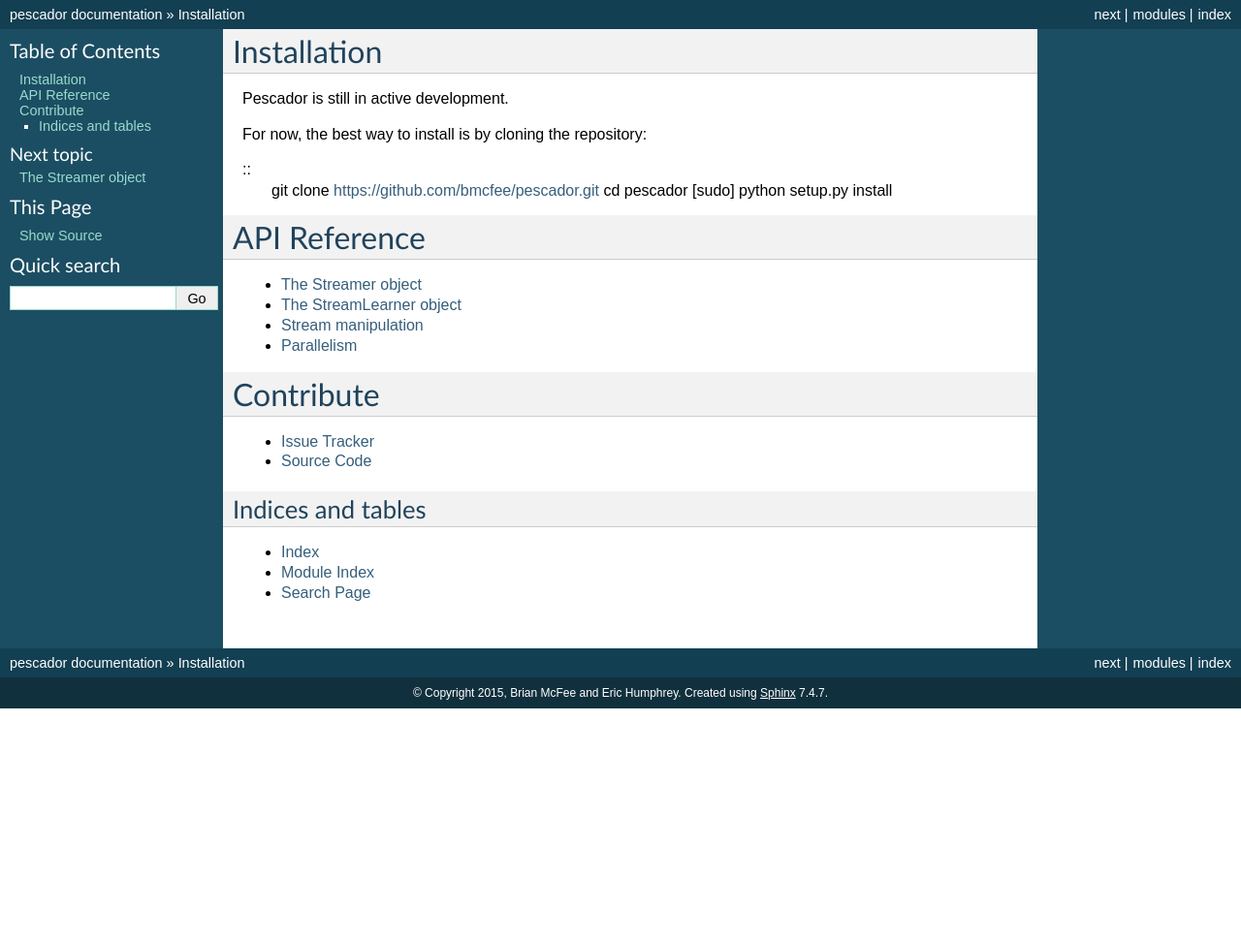
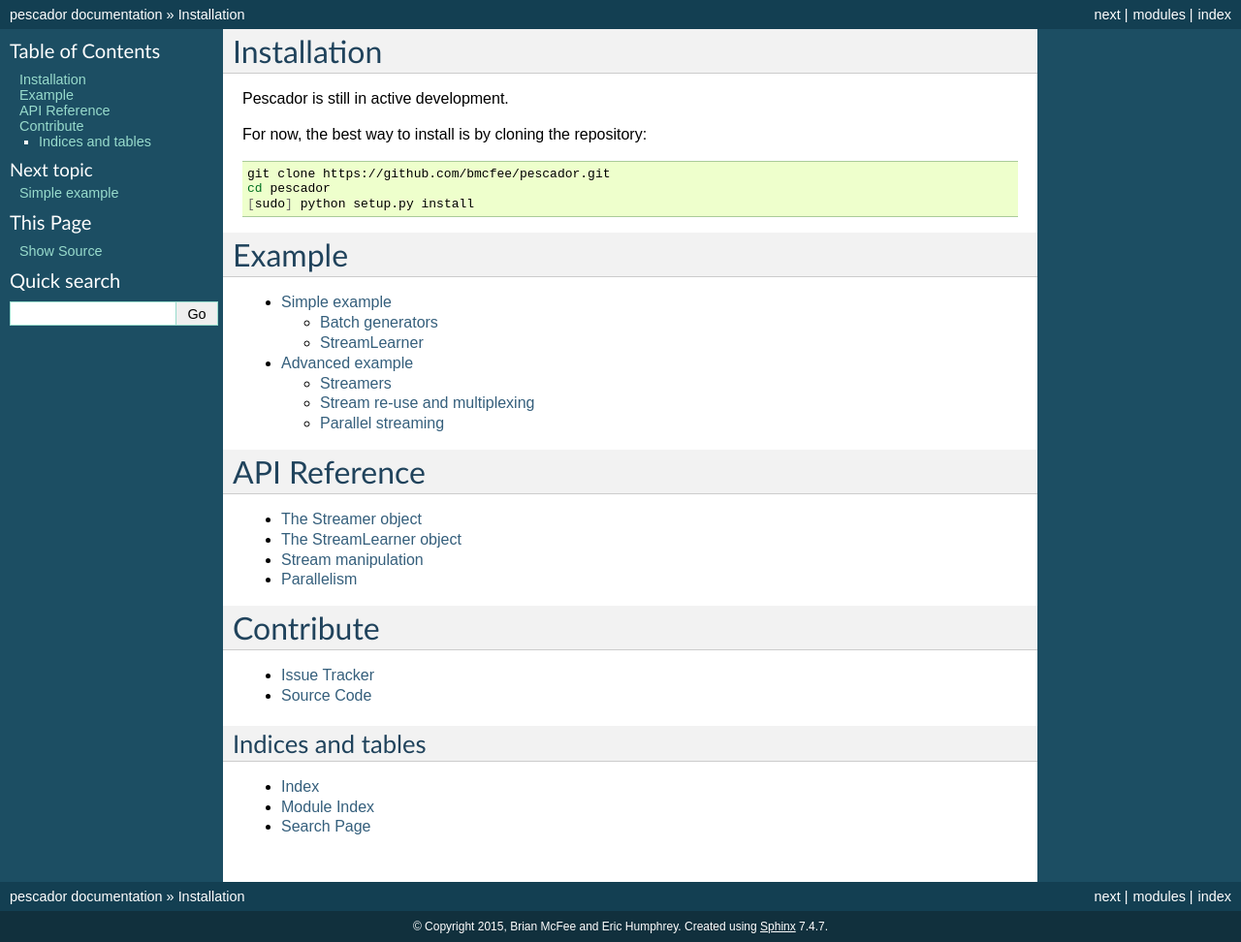
Before and after one commit to pescadores/pescador, a Sphinx documentation site: the page built from docs/index.rst, in a window 1280 px wide. Shown: the whole page at 97% size. Built offline with Sphinx 7.4.7, drawn with Linux system fonts in a browser that asks for light colours; before the commit the page ends 900 px from its top, so only the background shows below that; some of the changed lines change nothing that is shown.

Commit message:
added examples in progress

```diff
--- /dev/null
+++ b/docs/example1.rst
@@ -0,0 +1,121 @@
+.. _example1:
+
+Simple example
+==============
+
+This document will walk through the basics of training models using pescador.
+
+Our running example will be learning from an infinite stream of stochastically perturbed samples
+from the Iris dataset.
+
+Before we can get started, we'll need to introduce a few core concepts.  We will assume some basic
+familiarity with `scikit-learn <http://scikit-learn.org/stable/>`_ and
+`generators <https://wiki.python.org/moin/Generators>`_.
+
+
+Batch generators
+----------------
+Not all python generators are valid for machine learning.  Pescador assumes that generators produce output in
+a particular format, which we will refer to as a `batch`.  Specifically, a batch is a python dictionary
+containing `np.ndarray`.  For unsupervised learning (e.g., MiniBatchKMeans), valid batches contain only one
+key: `X`.  For supervised learning (e.g., SGDClassifier), valid batches must contain both `X` and `Y` keys,
+both of equal length.
+
+Here's a simple example generator that draws random batches of data from Iris of a specified `batch_size`,
+and adds gaussian noise to the features.
+
+.. code-block:: python
+    :linenos:
+
+    import numpy as np
+
+    def noisy_samples(X, Y, batch_size=16):
+        '''Generate an infinite stream of noisy samples from a labeled dataset.
+
+        Parameters
+        ----------
+        X : np.ndarray, shape=(n, d)
+            Features
+
+        Y : np.ndarray, shape=(n,)
+            Labels
+
+        batch_size : int > 0
+            Size of the batches to generate
+
+        Yields
+        ------
+        batch
+        '''
+
+
+        n, d = X.shape
+
+        while True:
+            i = np.random.randint(0, n, size=m)
+
+            noise = np.random.randn(batch_size, d)
+
+            yield dict(X=X[i] + noise, Y=Y[i])
+
+In the code above, `data_stream` is an iterator that can be sampled indefinitely because `noisy_samples`
+contains an infinite loop.  Each iterate of `data_stream` will be a dictionary containing the sample batch's
+features and labels.
+
+
+StreamLearner
+-------------
+
+Many scikit-learn classes provide an iterative learning interface via `partial_fit()`, which can update an
+existing model after observing a new batch of samples.  Pescador provides an additional layer
+(`StreamLearner`) which interfaces between batch generators and `partial_fit()`.
+
+The following example illustrates how to use `StreamLearner`.
+
+.. code-block:: python
+    :linenos:
+
+    from __future__ import print_function
+
+    import sklearn.datasets
+    from sklearn.cross_validation import ShuffleSplit
+    from sklearn.linear_model import SGDClassifier
+    from sklearn.metrics import accuracy_score
+
+    import pescador
+
+    # Load the Iris dataset
+    data = sklearn.datasets.load_iris()
+    X, Y = data.data, data.target
+
+    # Get the space of class labels
+    classes = np.unique(Y)
+
+    # Generate a single 90/10 train/test split
+    for train, test in ShuffleSplit(len(X), n_iter=1, test_size=0.1)
+
+        # Instantiate a linear classifier
+        estimator = SGDClassifier()
+
+        # Wrap the estimator object in a stream learner
+        model = pescador.StreamLearner(estimator, max_batches=1000)
+
+        # Build a data stream
+        batch_stream = noisy_samples(X[train], Y[train])
+
+        # Fit the model to the stream
+        model.iter_fit(batch_stream, classes=classes)
+
+        # And report the accuracy
+        print('Test accuracy: {:.3f}'.format(accuracy_score(Y[test],
+                                                            model.predict(X[test]))))
+
+A few things to note here:
+
+    * Because `noisy_samples` is an infinite generator, we need to provide an explicit bound on the amount of
+      samples to draw when fitting.  This is done in line 20 with the `max_batches` parameter to
+      `StreamLearner`.
+
+
+    * `StreamLearner` objects transparently wrap the methods of their contained `estimator` object, so
+      `model.predict(X[test])` and `model.estimator.predict(X[test])` are equivalent.
--- /dev/null
+++ b/docs/example2.rst
@@ -0,0 +1,49 @@
+.. _example2:
+
+Advanced example
+================
+
+This document will walk through advanced usage of pescador.
+
+We will assume a working understanding of the simple example in the previous section.
+
+
+Streamers
+---------
+Generators in python have a couple of limitations for common stream learning pipelines.  First, once
+instantiated, a generator cannot be "restarted".  Second, an instantiated generator cannot be serialized
+directly, so they are difficult to use in distributed computation environments.
+
+Pescador provides the `Streamer` object to circumvent these issues.  `Streamer` simply provides an object
+container for an uninstantiated generator (and its parameters), and an access method `generate()`.  Calling
+`generate()` multiple times on a streamer object is equivalent to restarting the generator, and can therefore
+be used to simply implement multiple pass streams.  Similarly, because `Streamer` can be serialized, it is
+simple to pass a streamer object to a separate process for parallel computation.
+
+Here's a simple example, using the generator from the previous section.
+
+.. code-block:: python
+    :linenos:
+
+    import pescador
+
+    streamer = pescador.Streamer(noisy_samples, X[train], Y[train])
+
+    batch_stream2 = streamer.generate()
+
+Iterating over `streamer.generate()` is equivalent to iterating over `noisy_samples(X[train], Y[train])`.
+
+Additionally, Streamer can be bounded easily by saying `streamer.generate(max_batches=N)` for some `N` maximum
+number of batches.
+
+
+Stream re-use and multiplexing
+------------------------------
+The `mux()` function provides a powerful interface for randomly interleaving samples from
+multiple input streams.
+
+
+
+
+Parallel streaming
+------------------
--- a/docs/index.rst
+++ b/docs/index.rst
@@ -10,16 +10,25 @@
 
 For now, the best way to install is by cloning the repository:
 
-::
+.. code-block:: bash
+
     git clone https://github.com/bmcfee/pescador.git
     cd pescador
     [sudo] python setup.py install
 
+Example
+-------
+
+.. toctree::
+    :maxdepth: 2
+
+    example1
+    example2
 
 API Reference
 -------------
 .. toctree::
-    :maxdepth: 2
+    :maxdepth: 3
 
     api
 
```
